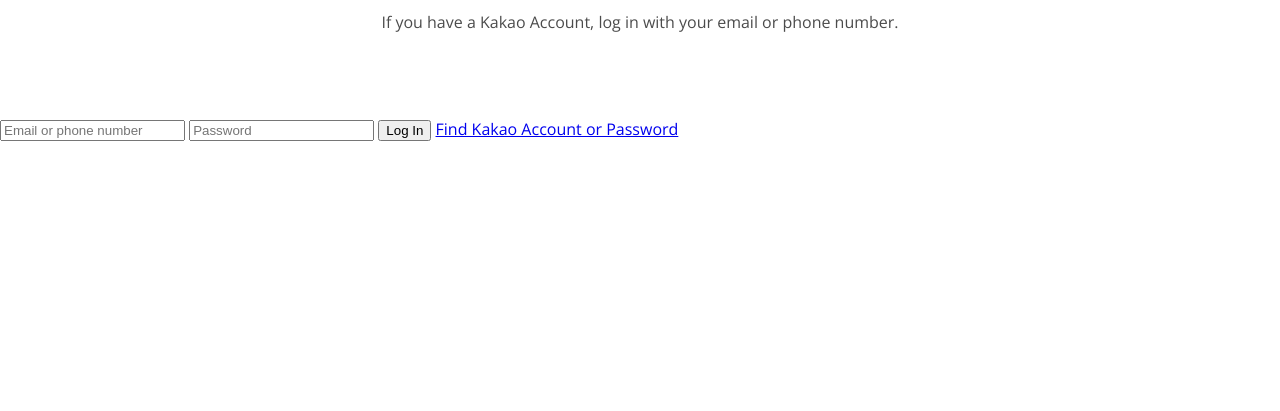
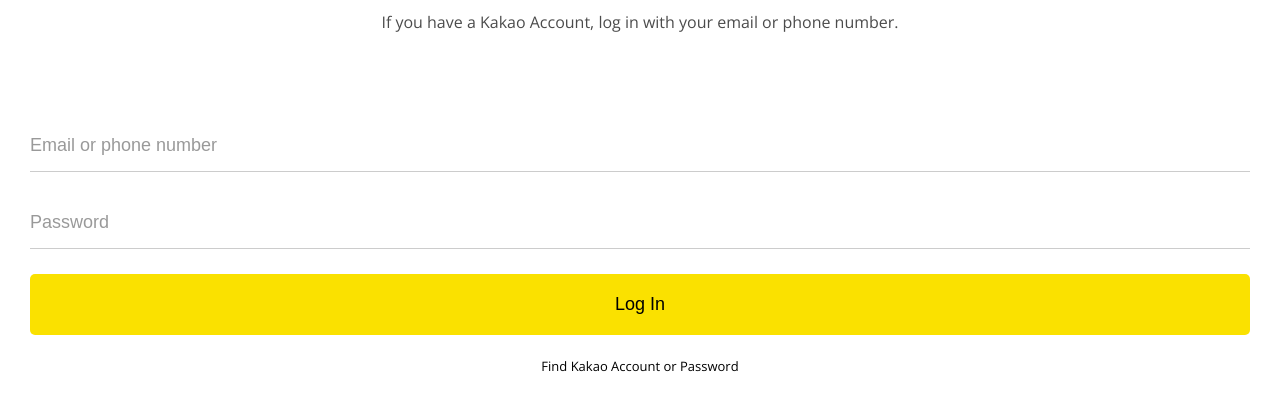
Before and after one commit to GitHub-Ian/kokoa-clone-2024, a plain HTML site: page index.html in a window 1280 px wide. Shown: the part 169-580 px from the top of the page. Drawn offline with nearby package versions, Linux system fonts and the light colour scheme.

Commit message:
6.8 complete

```diff
--- a/css/reset.css
+++ b/css/reset.css
@@ -122,3 +122,7 @@
   border-collapse: collapse;
   border-spacing: 0;
 }
+
+input:focus{
+  outline: none;
+}
--- a/css/styles.css
+++ b/css/styles.css
@@ -1,6 +1,7 @@
 @import url("https://fonts.googleapis.com/css2?family=Open+Sans:wght@400;600&display=swap");
 @import "reset.css";
 @import "status-bar.css";
+@import "variables.css";
 
 body {
     font-family: "Open Sans", sans-serif;
@@ -23,3 +24,43 @@
     width: 60%;
     opacity: 0.7;
 }
+
+#login-form {
+    display: flex;
+    flex-direction: column;
+    margin: 0px 30px;
+}
+
+#login-form input {
+    padding: 15px 0px;
+    border: none;
+    font-size: 18px;
+    margin-bottom: 25px;
+}
+
+#login-form input:not([type="submit"]){
+    border-bottom: 1px solid rgba(0, 0, 0, 0.2);
+    transition: border-color 0.3s ease-in-out;
+}
+
+#login-form input::placeholder {
+    color: rgba(0, 0, 0, 0.4);
+}
+
+#login-form input:focus {
+    border-color: var(--yellow);
+}
+
+#login-form input[type="submit"] {
+    background-color: var(--yellow);
+    cursor: pointer;
+    padding: 20px 0px;
+    border-radius: 5px;
+}
+
+#login-form a {
+    text-align: center;
+    text-decoration: none;
+    color: inherit;
+    font-size: 13px;
+}
--- /dev/null
+++ b/css/variables.css
@@ -0,0 +1,3 @@
+:root {
+    --yellow: #fae100;
+}
```
